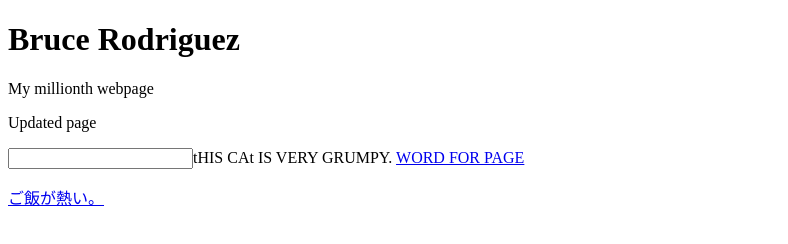
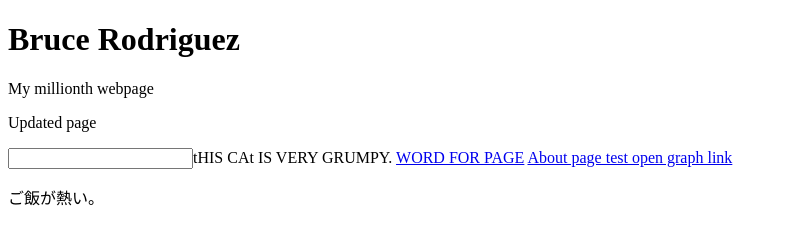
Before and after one commit to XBRX5814/open_graph, a plain HTML site: page index.html in a window 1280 px wide. Shown: the whole page, without its empty margins (0-788 px from the left). Drawn offline with Linux system fonts and the light colour scheme.

Commit message:
ANOTHER FIX

```diff
--- a/index.html
+++ b/index.html
@@ -15,7 +15,7 @@
     <p>Updated page</p>
     <input type="text" placeholder>tHIS CAt IS VERY GRUMPY.</input>
     <a target="_blank" title="West-MEC" href="https://www.west-mec.edu/">WORD FOR PAGE</a>
-    <a href="./about.html"><About page test open graph link</a>
+    <a href="./about.html">About page test open graph link</a>
 <p>
 ご飯が熱い。
 </p>
```
